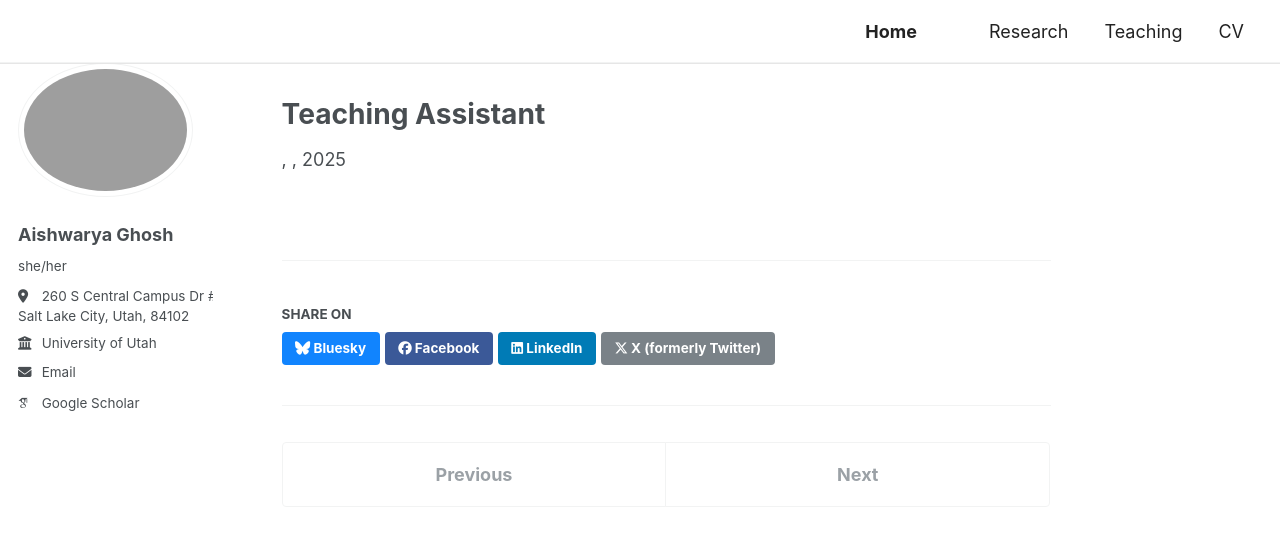
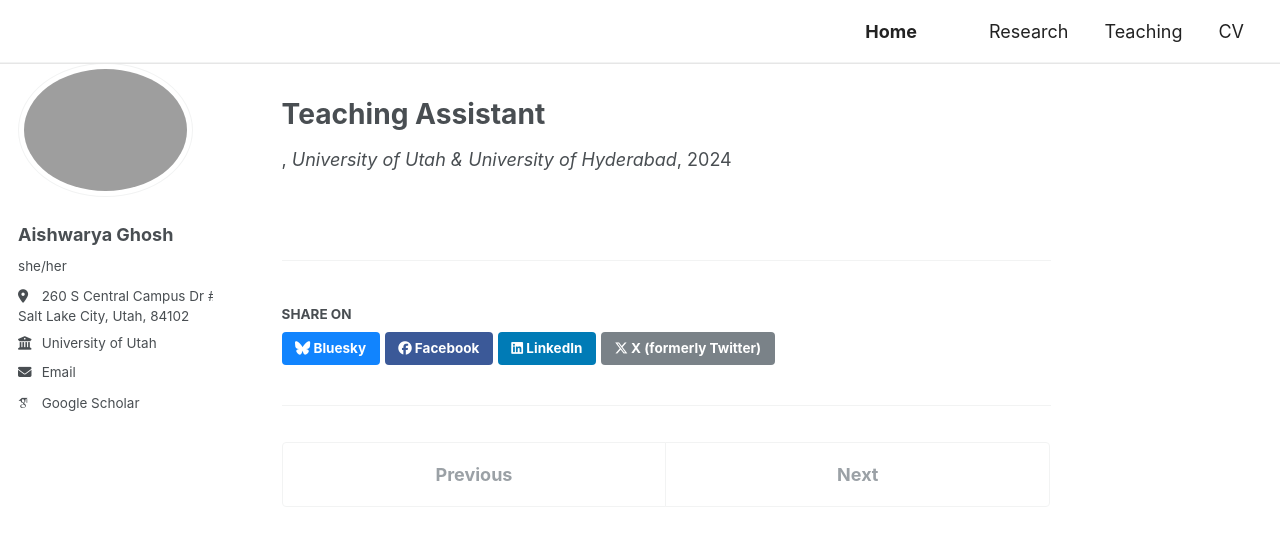
Before and after one commit to ghoshash1/ghoshash1.github.io, a Jekyll site: the page built from _teaching/teaching-assistant.md, in a window 1280 px wide. Shown: the top 546 px of the page. Built offline with Jekyll 4.4.1, drawn with Linux system fonts in a browser that asks for light colours; some web fonts are replaced.

Commit message:
Update teaching-assistant.md

```diff
--- a/_teaching/teaching-assistant.md
+++ b/_teaching/teaching-assistant.md
@@ -1,6 +1,8 @@
 ---
 title: "Teaching Assistant"
 collection: teaching
+venue: "University of Utah & University of Hyderabad"
+date: 2024-05-01
 excerpt: |
   **University of Utah — Department of Economics**
   - *Principles of Microeconomics*: Fall 2021, Spring 2022, Fall 2022, Spring 2023, Spring 2024
```
